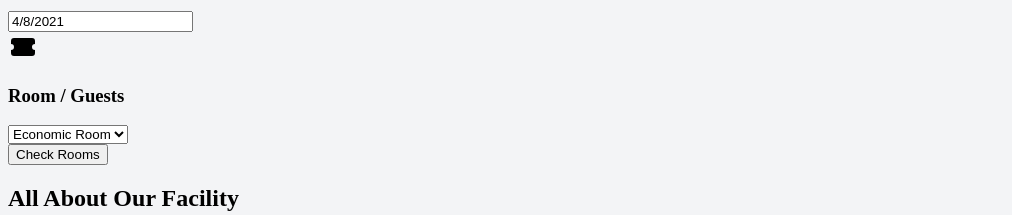
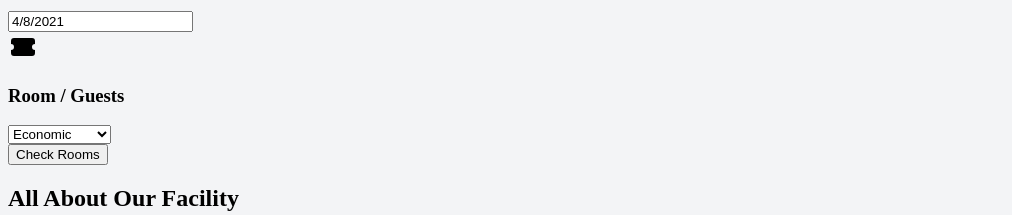
Before and after one commit to eggsy/marmaris-palace-website, a Next.js app: page / in a window 1280 px wide. Shown: the part 2020-2235 px from the top of the page, without its empty margins (0-1012 px from the left). Built offline with nearby package versions, Linux system fonts and the light colour scheme.

Commit message:
refactor: use rooms data to get names

```diff
--- a/src/components/Home/Sections/CheckRooms.tsx
+++ b/src/components/Home/Sections/CheckRooms.tsx
@@ -1,6 +1,9 @@
 import { HiCalendar, HiTicket } from "react-icons/hi";
 
 import Button from "../../Button";
+
+/* Import data */
+import rooms from "../../../data/rooms";
 
 const CheckRooms: React.FC = () => {
   const date = new Date();
@@ -30,9 +33,7 @@ const CheckRooms: React.FC = () => {
 
           <div className="space-y-2">
             <h3 className="text-lg font-semibold">Room / Guests</h3>
-            <Select
-              options={["Economic Room", "Villa", "Family Room", "King Suit"]}
-            />
+            <Select options={rooms.map((room) => room.title)} />
           </div>
         </div>
 
```
